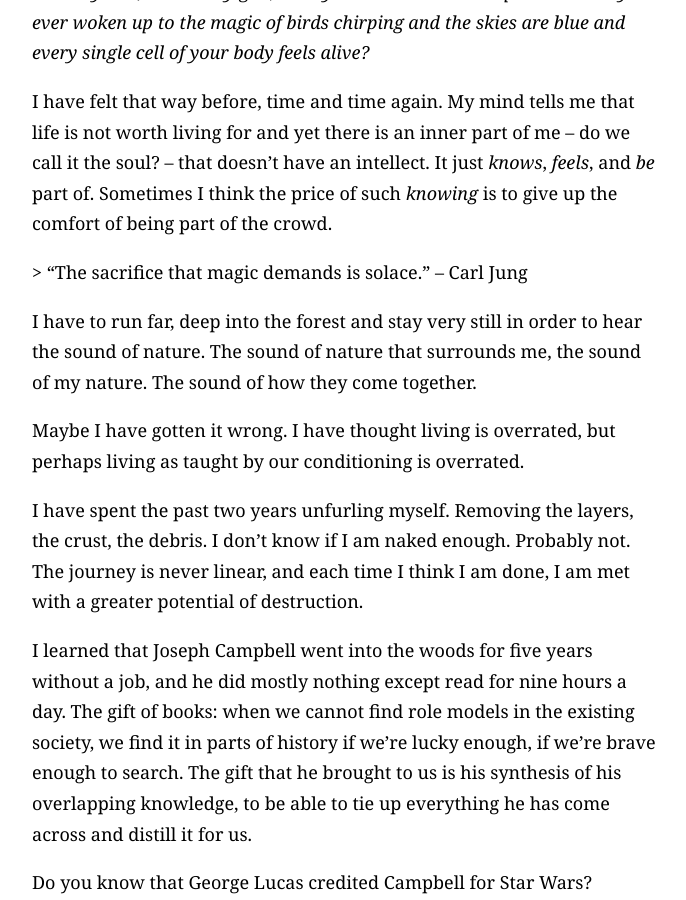
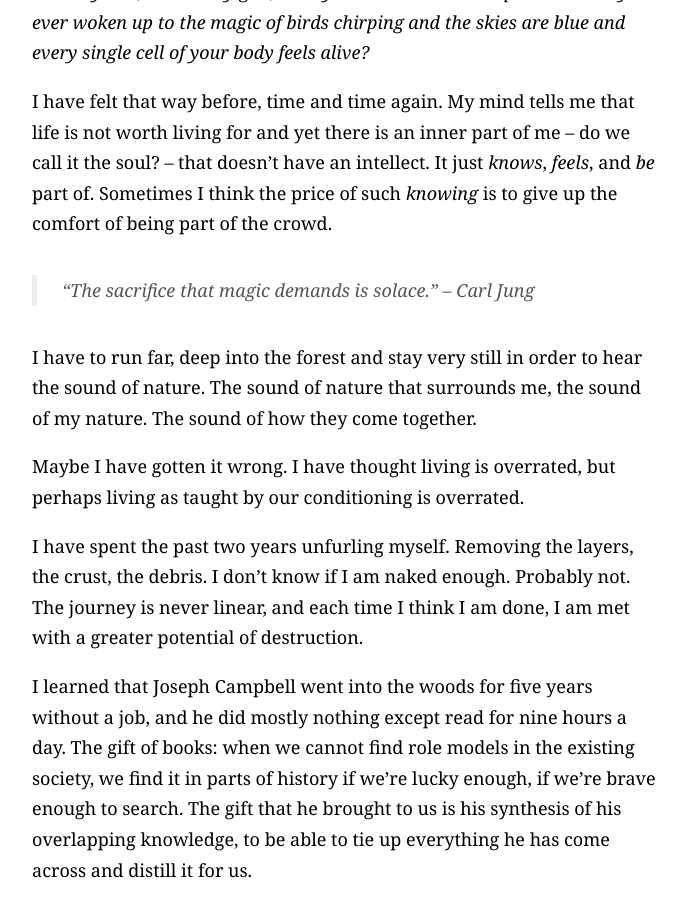
Before and after one commit to wynlim/wynlim.github.io, a Jekyll site: the page built from _posts/2017-11-12-the-sound-of-nature.markdown, in a window 1280 px wide and 900 px high, scrolled down 637 px. Shown: the whole window, without its empty margins (293-979 px from the left). Built offline with Jekyll 4.4.1, drawn with Linux system fonts in a browser that asks for light colours; comment, search, counter and statistics services are not loaded.

```diff
--- a/_posts/2017-11-12-the-sound-of-nature.markdown
+++ b/_posts/2017-11-12-the-sound-of-nature.markdown
@@ -11,7 +11,7 @@ _The rapture that is associated with being alive._I have consistently found myse
 
 I have felt that way before, time and time again. My mind tells me that life is not worth living for and yet there is an inner part of me – do we call it the soul? – that doesn’t have an intellect. It just _knows_, _feels_, and _be_ part of. Sometimes I think the price of such _knowing_ is to give up the comfort of being part of the crowd.
 
-\> “The sacrifice that magic demands is solace.” – Carl Jung
+> “The sacrifice that magic demands is solace.” – Carl Jung
 
 I have to run far, deep into the forest and stay very still in order to hear the sound of nature. The sound of nature that surrounds me, the sound of my nature. The sound of how they come together.
 
```
